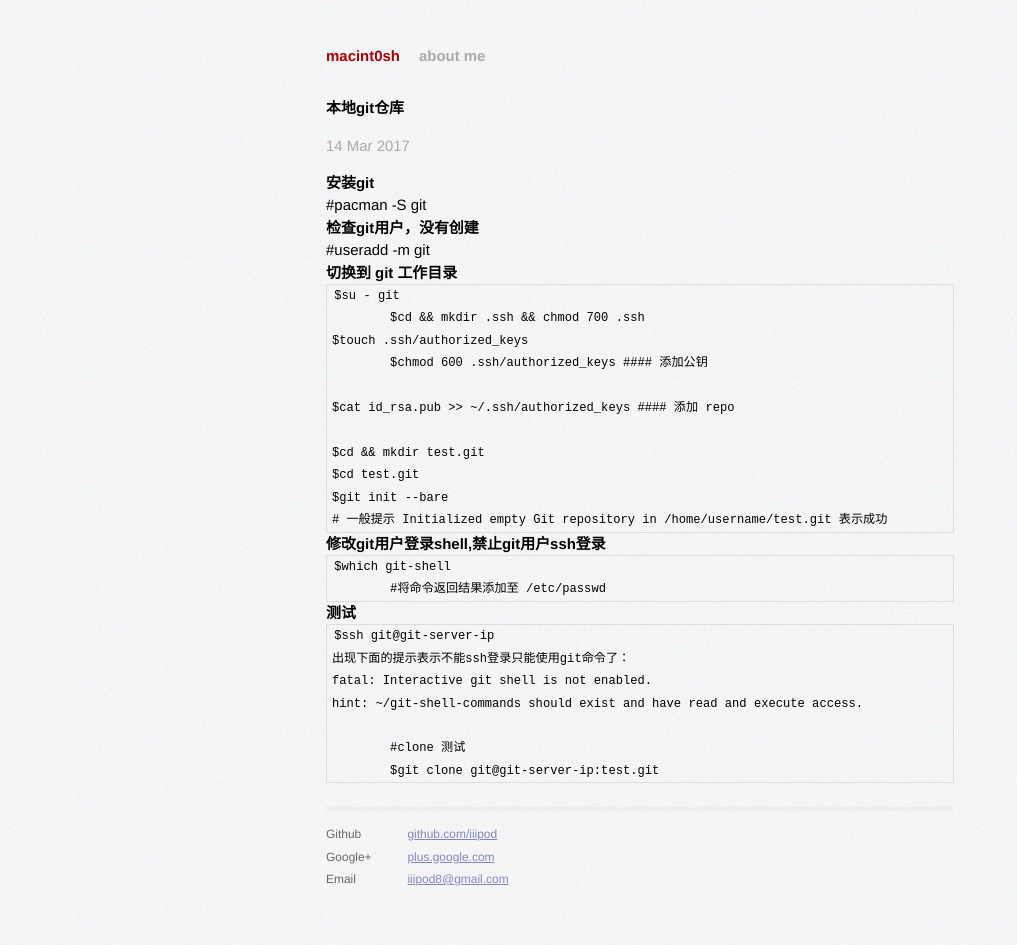
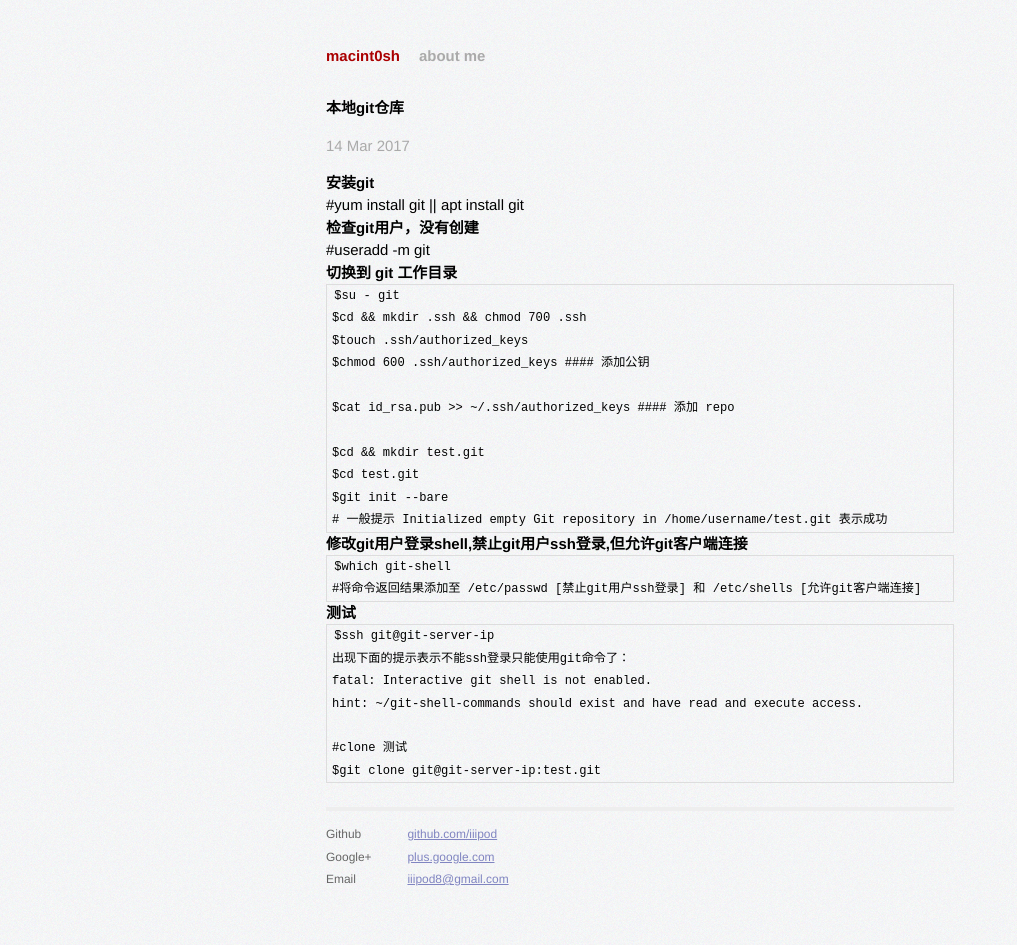
Before and after one commit to iiipod/iiipod.github.com, a Jekyll site: the page built from _posts/2017-03-14-Git-repo.markdown, in a window 1280 px wide. Shown: the whole page, without its empty margins (0-1017 px from the left). Built offline with Jekyll 4.4.1, drawn with Linux system fonts in a browser that asks for light colours; Markdown is read by kramdown in place of the engine named in the settings.

Commit message:
2017年 03月 14日 星期二 08:18:54 CST

```diff
--- a/_posts/2017-03-14-Git-repo.markdown
+++ b/_posts/2017-03-14-Git-repo.markdown
@@ -6,16 +6,16 @@ author:
 ---
 ####安装git
 
- 	#pacman -S git
+ 	#yum install git || apt install git
 #### 检查git用户，没有创建
 
  	#useradd -m git
 #### 切换到 git 工作目录
 
 	$su - git
-    	$cd && mkdir .ssh && chmod 700 .ssh
+    $cd && mkdir .ssh && chmod 700 .ssh
 	$touch .ssh/authorized_keys
-    	$chmod 600 .ssh/authorized_keys
+    $chmod 600 .ssh/authorized_keys
 #### 添加公钥
 
 	$cat id_rsa.pub >> ~/.ssh/authorized_keys
@@ -26,10 +26,10 @@ author:
 	$git init --bare
 	# 一般提示 Initialized empty Git repository in /home/username/test.git 表示成功
 
-#### 修改git用户登录shell,禁止git用户ssh登录
+#### 修改git用户登录shell,禁止git用户ssh登录,但允许git客户端连接
 
 	$which git-shell
-    	#将命令返回结果添加至 /etc/passwd
+    #将命令返回结果添加至 /etc/passwd [禁止git用户ssh登录] 和 /etc/shells [允许git客户端连接]
 
 #### 测试
 
@@ -38,5 +38,5 @@ author:
 	fatal: Interactive git shell is not enabled.
 	hint: ~/git-shell-commands should exist and have read and execute access.
 
-    	#clone 测试
-    	$git clone git@git-server-ip:test.git
+    #clone 测试
+    $git clone git@git-server-ip:test.git
```
